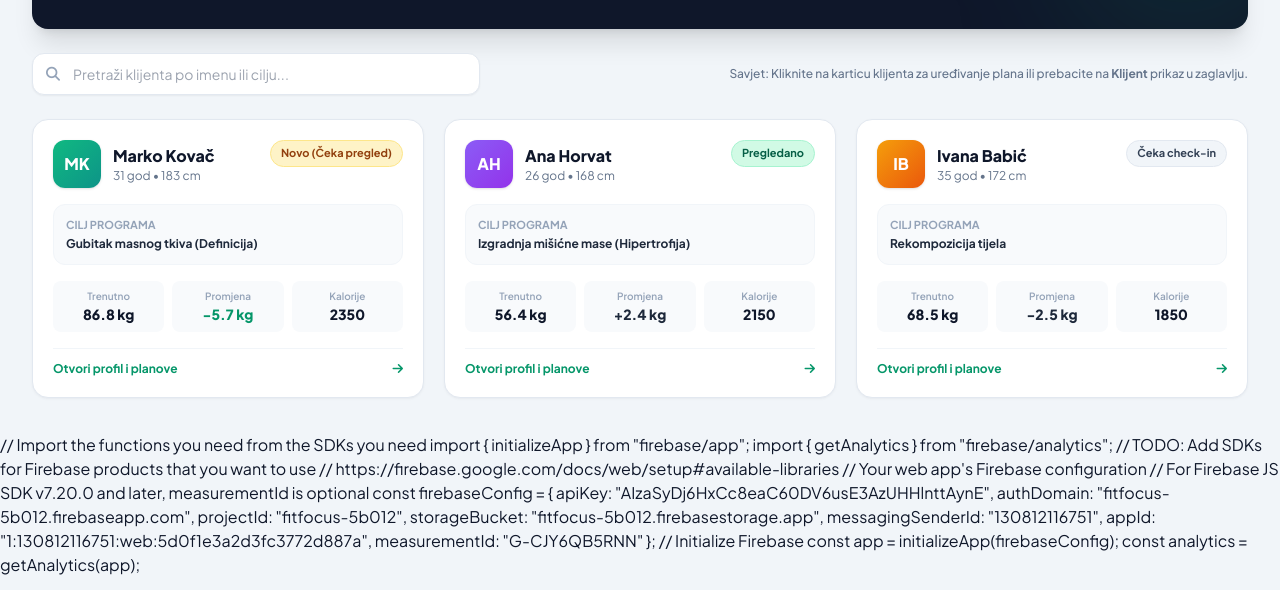
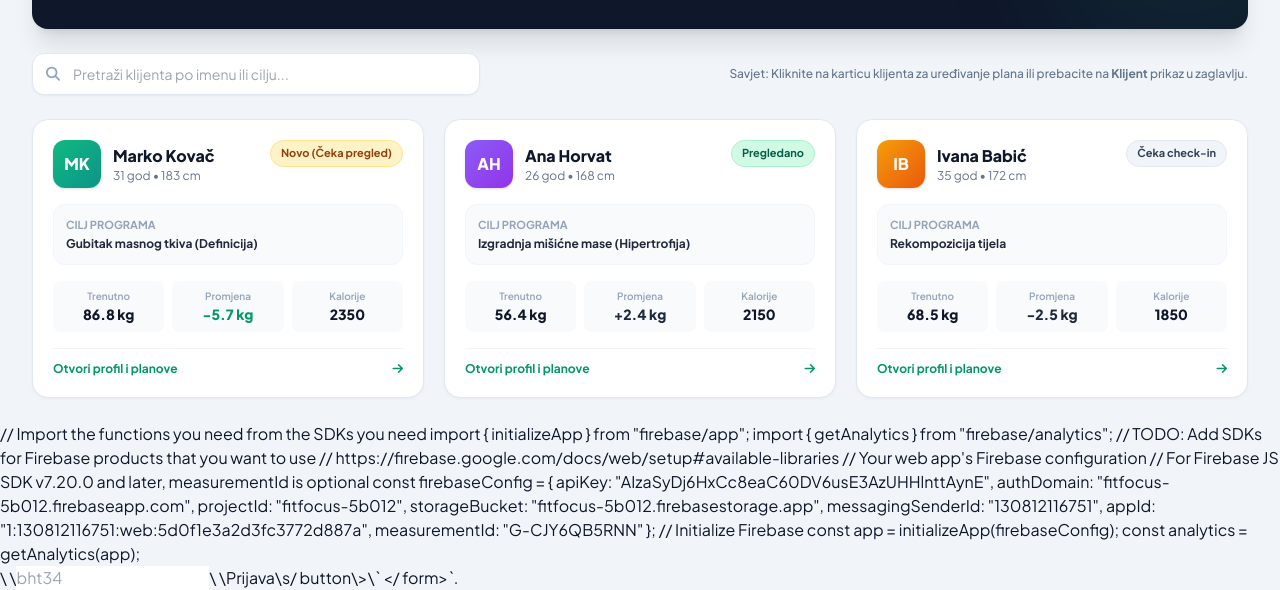
Before and after one commit to vuksicmirko8-png/FITFOCUS, a plain HTML site: page index.html in a window 1280 px wide. Shown: the part 223-813 px from the top of the page. Drawn offline with nearby package versions, Linux system fonts and the light colour scheme.

Commit message:
Update index.html

```diff
--- a/index.html
+++ b/index.html
@@ -2064,5 +2064,8 @@ const firebaseConfig = {
 // Initialize Firebase
 const app = initializeApp(firebaseConfig);
 const analytics = getAnalytics(app);
+<form id="loginForm"I>\
+\<input type="text" id="clientCode" placeholder="bht34" required\>\
+\<button type="submit"I>Prijava\s/ button\>\`  &lt;/ form&gt;`.
 </body>
 </html>
```
